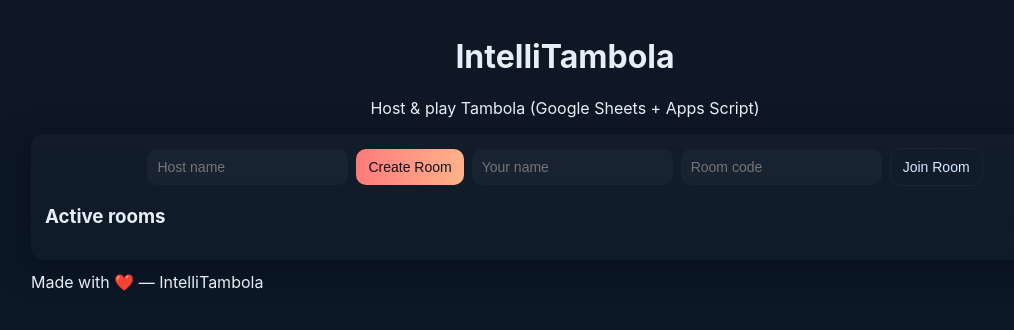
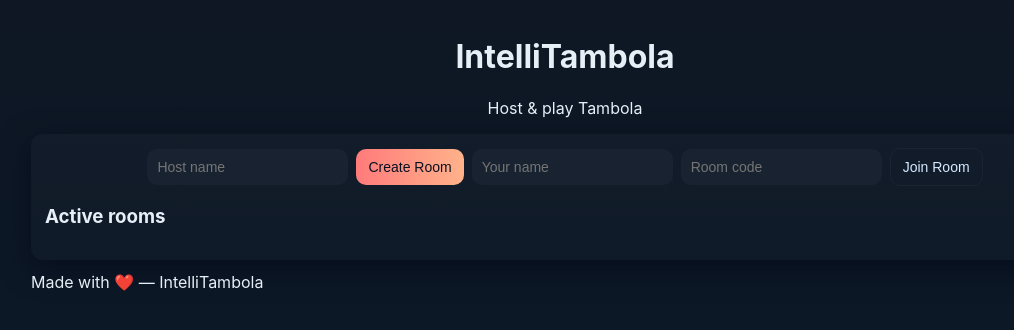
Before and after one commit to Prakhara960/TambolaIntelli, a plain HTML site: page index.html in a window 1280 px wide. Shown: the whole page, without its empty margins (75-1089 px from the left). Drawn offline with Linux system fonts and the light colour scheme; no server answers.

Commit message:
Update index.html

```diff
--- a/index.html
+++ b/index.html
@@ -1,3 +1,4 @@
+
 <!doctype html>
 <html lang="en">
 <head>
@@ -8,7 +9,7 @@
 </head>
 <body>
   <div class="app">
-    <header><h1>IntelliTambola</h1><p class="sub">Host & play Tambola (Google Sheets + Apps Script)</p></header>
+    <header><h1>IntelliTambola</h1><p class="sub">Host & play Tambola</p></header>
 
     <main id="lobby" class="card">
       <div class="controls">
```
